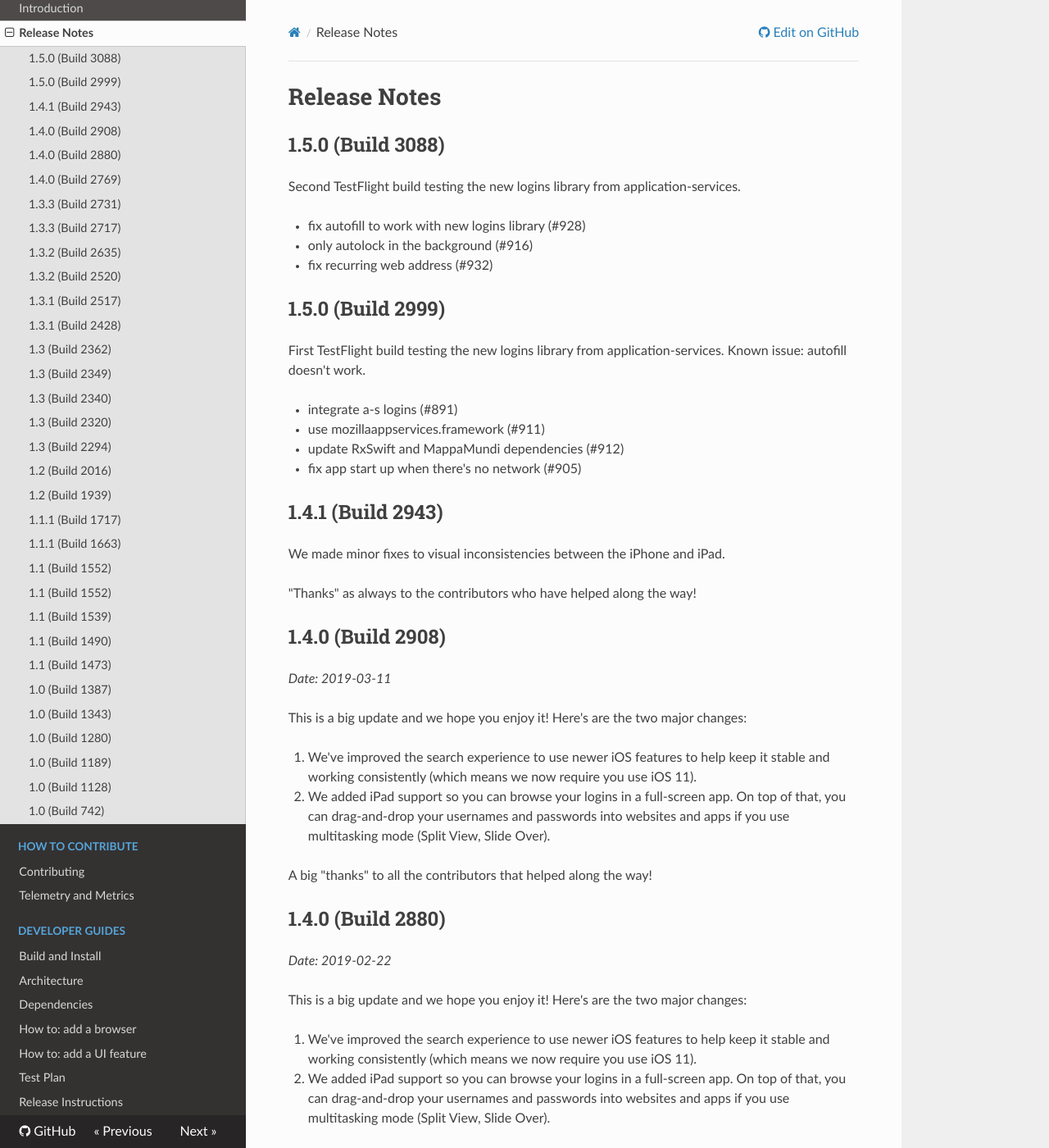
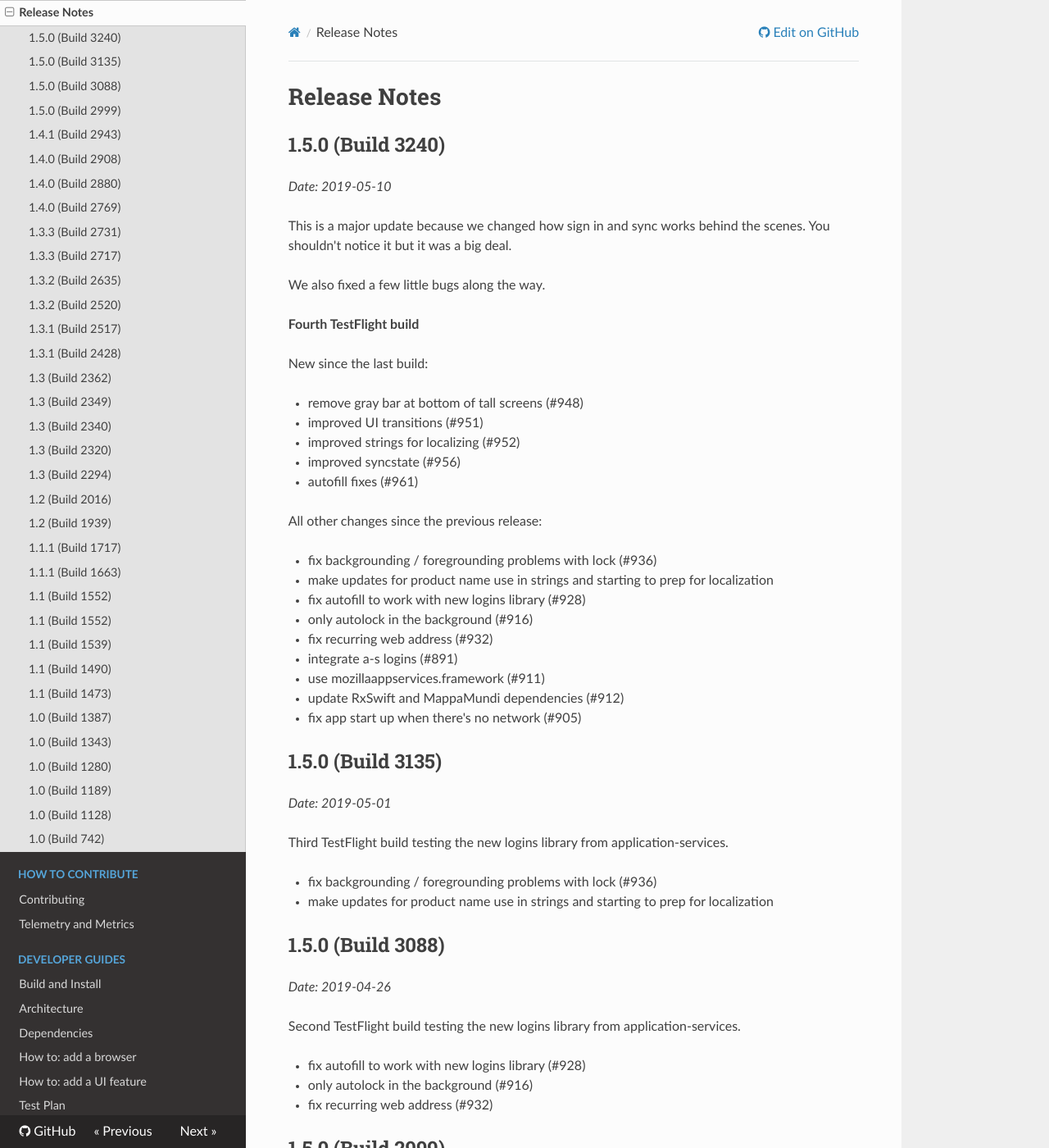
Before and after one commit to mozilla-lockwise/lockwise-ios, an MkDocs documentation site: the page built from docs/release-notes.md, in a window 1280 px wide and 1400 px high. Shown: the whole window at 82% size. Built offline with MkDocs 1.6.1, drawn with Linux system fonts in a browser that asks for light colours; nearby versions of some CDN libraries; some of the changed text lies outside the part shown.

Commit message:
Update release notes witth dates and 1.5.0 builds

```diff
--- a/docs/release-notes.md
+++ b/docs/release-notes.md
@@ -1,6 +1,47 @@
 # Release Notes
 
+## 1.5.0 (Build 3240)
+
+_Date: 2019-05-10_
+
+This is a major update because we changed how sign in and sync works behind the scenes. You shouldn't notice it but it was a big deal.
+
+We also fixed a few little bugs along the way.
+
+**Fourth TestFlight build**
+
+New since the last build:
+
+- remove gray bar at bottom of tall screens (#948)
+- improved UI transitions (#951)
+- improved strings for localizing (#952)
+- improved syncstate (#956)
+- autofill fixes (#961)
+
+All other changes since the previous release:
+
+- fix backgrounding / foregrounding problems with lock (#936)
+- make updates for product name use in strings and starting to prep for localization
+- fix autofill to work with new logins library (#928)
+- only autolock in the background (#916)
+- fix recurring web address (#932)
+- integrate a-s logins (#891)
+- use mozillaappservices.framework (#911)
+- update RxSwift and MappaMundi dependencies (#912)
+- fix app start up when there's no network (#905)
+
+## 1.5.0 (Build 3135)
+
+_Date: 2019-05-01_
+
+Third TestFlight build testing the new logins library from application-services.
+
+- fix backgrounding / foregrounding problems with lock (#936)
+- make updates for product name use in strings and starting to prep for localization
+
 ## 1.5.0 (Build 3088)
+
+_Date: 2019-04-26_
 
 Second TestFlight build testing the new logins library from application-services.
 
@@ -10,6 +51,8 @@ Second TestFlight build testing the new logins library from application-services
 
 ## 1.5.0 (Build 2999)
 
+_Date: 2019-04-19_
+
 First TestFlight build testing the new logins library from application-services. Known issue: autofill doesn't work.
 
 - integrate a-s logins (#891)
@@ -18,6 +61,8 @@ First TestFlight build testing the new logins library from application-services.
 - fix app start up when there's no network (#905)
 
 ## 1.4.1 (Build 2943)
+
+_Date: 2019-04-03_
 
 We made minor fixes to visual inconsistencies between the iPhone and iPad.
 
```
